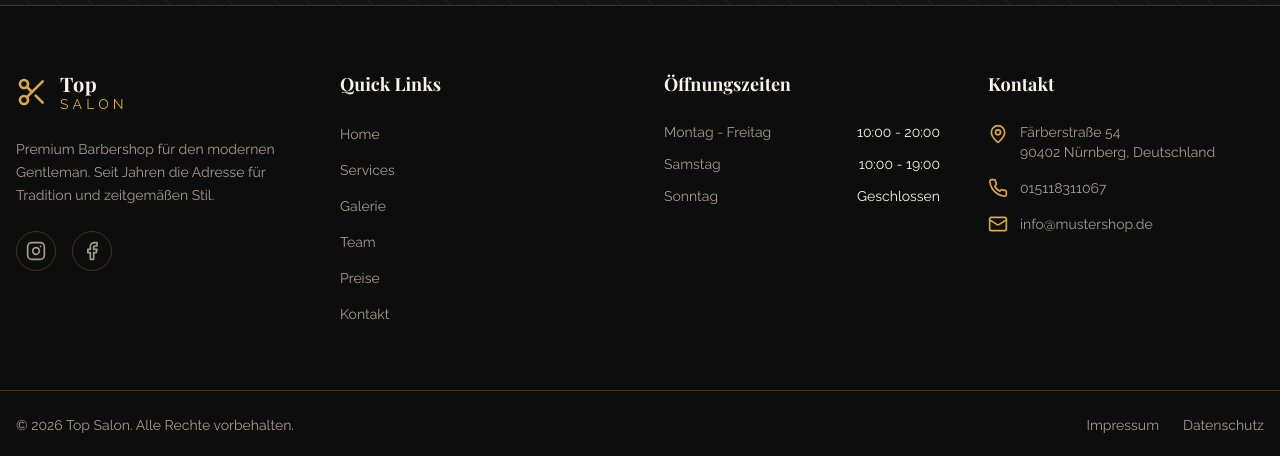
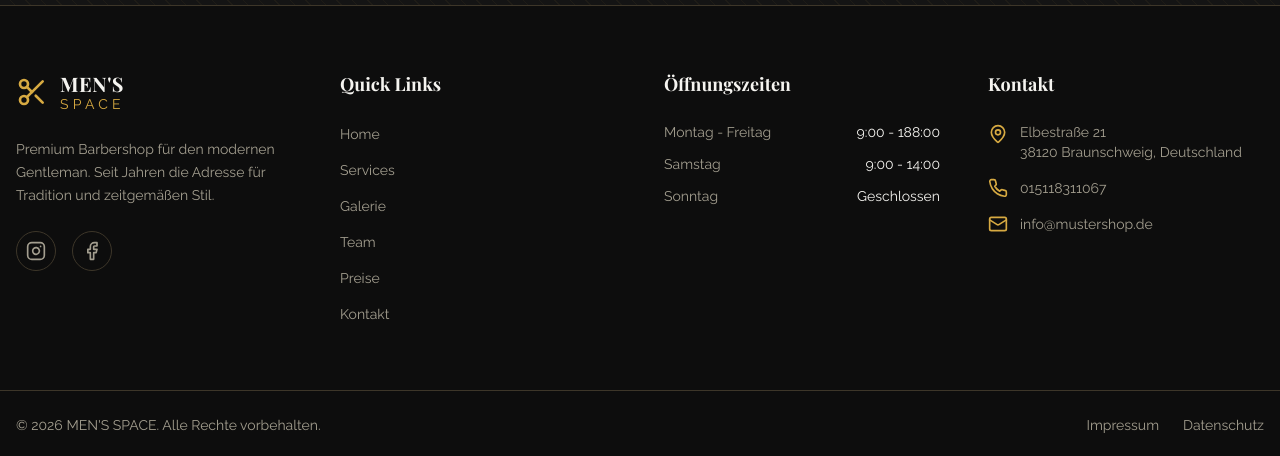
Before and after one commit to hbmarkofficial-business/MEN-S-SPACE, a React (Vite) app: page / in a window 1280 px wide. Shown: the part 4579-5035 px from the top of the page. Built offline with nearby package versions, Linux system fonts and the light colour scheme.

Commit message:
Update Footer.tsx

```diff
--- a/src/components/Footer.tsx
+++ b/src/components/Footer.tsx
@@ -15,10 +15,10 @@ export const Footer = () => {
               <Scissors className="w-8 h-8 text-primary transition-transform duration-300 group-hover:rotate-45" />
               <div className="flex flex-col">
                 <span className="font-display text-xl font-bold text-foreground tracking-wide">
-                  Top
+                  MEN'S
                 </span>
                 <span className="text-primary text-sm tracking-[0.3em] uppercase -mt-1">
-                  Salon
+                  SPACE
                 </span>
               </div>
             </Link>
@@ -83,11 +83,11 @@ export const Footer = () => {
             <ul className="space-y-3 text-sm">
               <li className="flex justify-between text-muted-foreground">
                 <span>Montag - Freitag</span>
-                <span className="text-foreground">10:00 - 20:00</span>
+                <span className="text-foreground">9:00 - 188:00</span>
               </li>
             <li className="flex justify-between text-muted-foreground">
                 <span>Samstag</span>
-                <span className="text-foreground">10:00 - 19:00 </span>
+                <span className="text-foreground">9:00 - 14:00 </span>
               </li>
 
               <li className="flex justify-between text-muted-foreground">
@@ -106,8 +106,8 @@ export const Footer = () => {
               <li className="flex items-start gap-3">
                 <MapPin className="w-5 h-5 text-primary shrink-0 mt-0.5" />
                 <span className="text-muted-foreground text-sm">
-                 Färberstraße 54<br />
-                  90402 Nürnberg, Deutschland
+                 Elbestraße 21<br />
+                  38120 Braunschweig, Deutschland
                 </span>
               </li>
               <li className="flex items-center gap-3">
@@ -137,7 +137,7 @@ export const Footer = () => {
       <div className="border-t border-border">
         <div className="container mx-auto px-4 py-6 flex flex-col md:flex-row justify-between items-center gap-4">
           <p className="text-muted-foreground text-sm">
-            © {currentYear} Top Salon. Alle Rechte vorbehalten.
+            © {currentYear} MEN'S SPACE. Alle Rechte vorbehalten.
           </p>
           <div className="flex gap-6 text-sm">
             <Link to="/impressum" className="text-muted-foreground hover:text-primary transition-colors">
```
